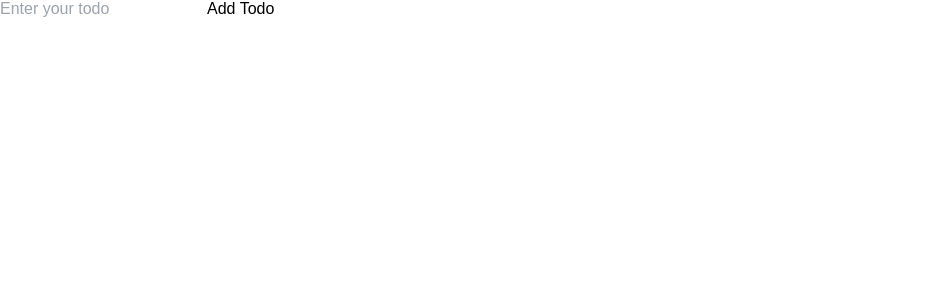
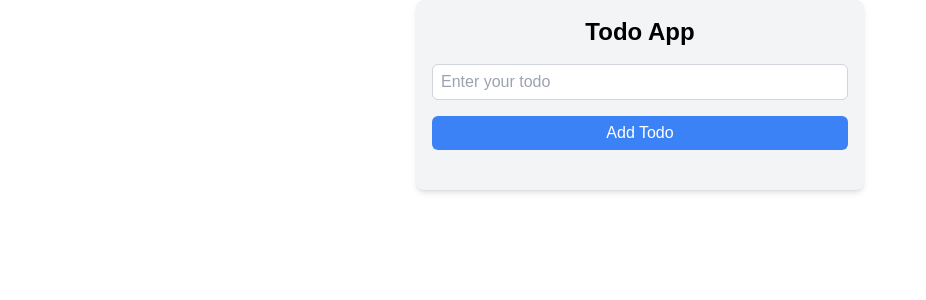
Before and after one commit to lexendx/React, a React (Create React App) app: page / in a window 1280 px wide. Shown: the top 300 px of the page, without its empty margins (0-926 px from the left). Built offline with nearby package versions, Linux system fonts and the light colour scheme.

Commit message:
css added

```diff
--- a/src/TodoApp/Alltodo.jsx
+++ b/src/TodoApp/Alltodo.jsx
@@ -2,12 +2,27 @@ import React from "react";
 
 const Alltodo = ({ todos, handleEdit, handleDelete }) => {
   return (
-    <ul>
+    <ul className="space-y-4">
       {todos.map((t) => (
-        <li key={t.id}>
-          <span>{t.text}</span>
-          <button onClick={() => handleEdit(t.id)}>Edit</button>
-          <button onClick={() => handleDelete(t.id)}>Delete</button>
+        <li
+          key={t.id}
+          className="flex items-center justify-between p-2 bg-white rounded-md shadow-md"
+        >
+          <span className="text-gray-700">{t.text}</span>
+          <div className="space-x-2">
+            <button
+              onClick={() => handleEdit(t.id)}
+              className="p-1 px-3 bg-yellow-500 hover:bg-yellow-600 text-white rounded-md"
+            >
+              Edit
+            </button>
+            <button
+              onClick={() => handleDelete(t.id)}
+              className="p-1 px-3 bg-red-500 hover:bg-red-600 text-white rounded-md"
+            >
+              Delete
+            </button>
+          </div>
         </li>
       ))}
     </ul>
--- a/src/TodoApp/Createtodo.jsx
+++ b/src/TodoApp/Createtodo.jsx
@@ -2,14 +2,27 @@ import React from "react";
 
 const Createtodo = ({ todo, handleTodo, createTodo, isEditing }) => {
   return (
-    <form onSubmit={createTodo}>
+    <form
+      onSubmit={createTodo}
+      className="flex flex-col gap-4 mb-6"
+    >
       <input
         type="text"
         value={todo}
         onChange={handleTodo}
         placeholder="Enter your todo"
+        className="p-2 border border-gray-300 rounded-md focus:outline-none focus:ring-2 focus:ring-blue-500"
       />
-      <button type="submit">{isEditing ? "Update" : "Add"} Todo</button>
+      <button
+        type="submit"
+        className={`p-2 rounded-md ${
+          isEditing
+            ? "bg-yellow-500 hover:bg-yellow-600"
+            : "bg-blue-500 hover:bg-blue-600"
+        } text-white`}
+      >
+        {isEditing ? "Update" : "Add"} Todo
+      </button>
     </form>
   );
 };
--- a/src/TodoApp/TodoWrapper.jsx
+++ b/src/TodoApp/TodoWrapper.jsx
@@ -7,12 +7,10 @@ const TodoWrapper = () => {
   const [todos, setTodos] = useState([]);
   const [editId, setEditId] = useState(null);
 
-  // Handle input change
   const handleTodo = (e) => {
     setTodo(e.target.value);
   };
 
-  // Add or update todo
   const createOrUpdateTodo = (e) => {
     e.preventDefault();
     if (todo.trim() === "") {
@@ -21,14 +19,12 @@ const TodoWrapper = () => {
     }
 
     if (editId) {
-      // Update existing todo
       const updatedTodos = todos.map((t) =>
         t.id === editId ? { ...t, text: todo } : t
       );
       setTodos(updatedTodos);
       setEditId(null);
     } else {
-      // Add new todo
       const newTodo = {
         text: todo,
         id: Date.now(),
@@ -36,24 +32,23 @@ const TodoWrapper = () => {
       setTodos([...todos, newTodo]);
     }
 
-    setTodo(""); // Clear input field
+    setTodo("");
   };
 
-  // Edit a todo
   const handleEdit = (id) => {
     const todoToEdit = todos.find((t) => t.id === id);
     setTodo(todoToEdit.text);
     setEditId(id);
   };
 
-  // Delete a todo
   const handleDelete = (id) => {
     const filteredTodos = todos.filter((t) => t.id !== id);
     setTodos(filteredTodos);
   };
 
   return (
-    <div>
+    <div className="max-w-md mx-auto p-4 bg-gray-100 rounded-lg shadow-md">
+      <h1 className="text-2xl font-bold text-center mb-4">Todo App</h1>
       <Createtodo
         todo={todo}
         handleTodo={handleTodo}
```
